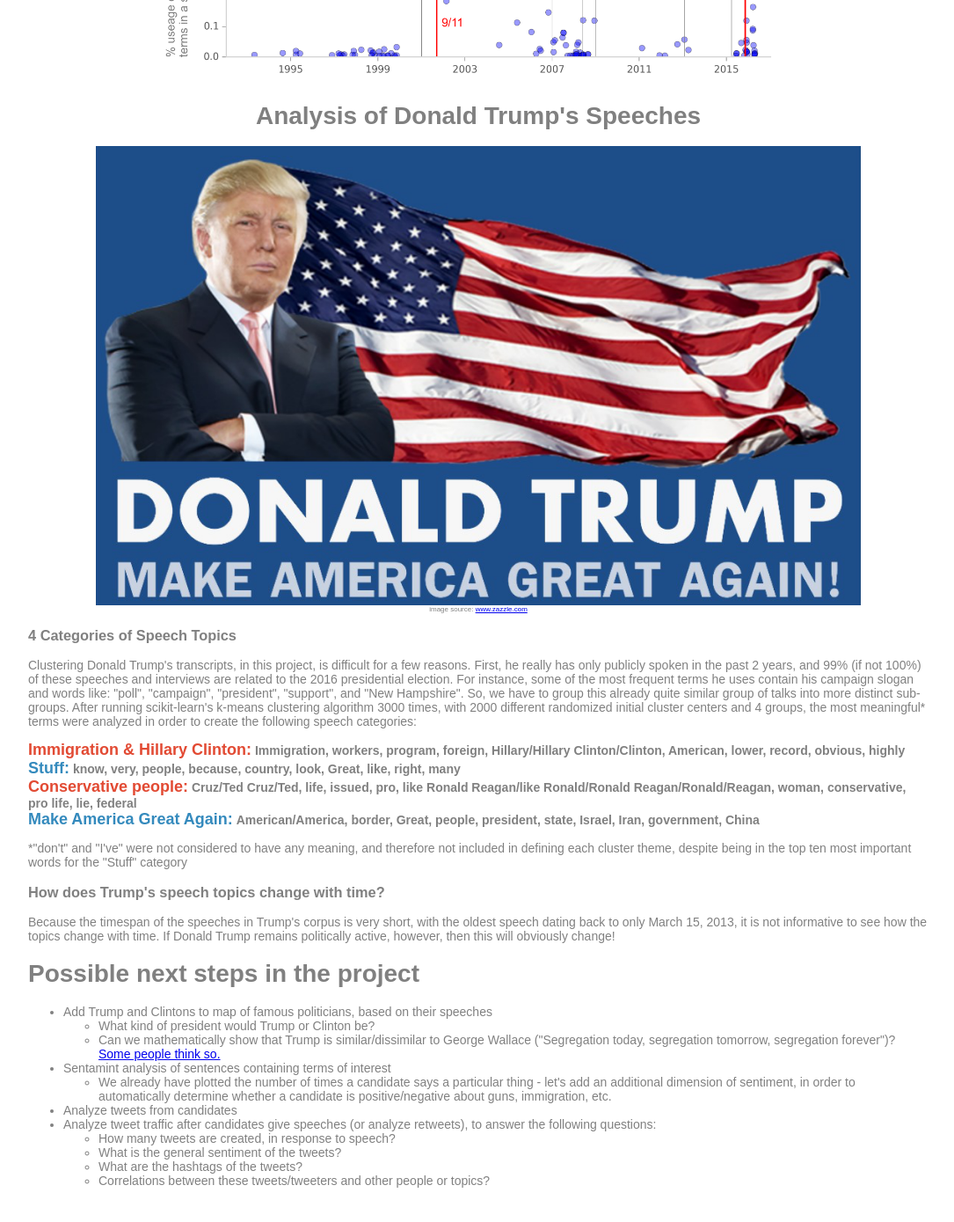
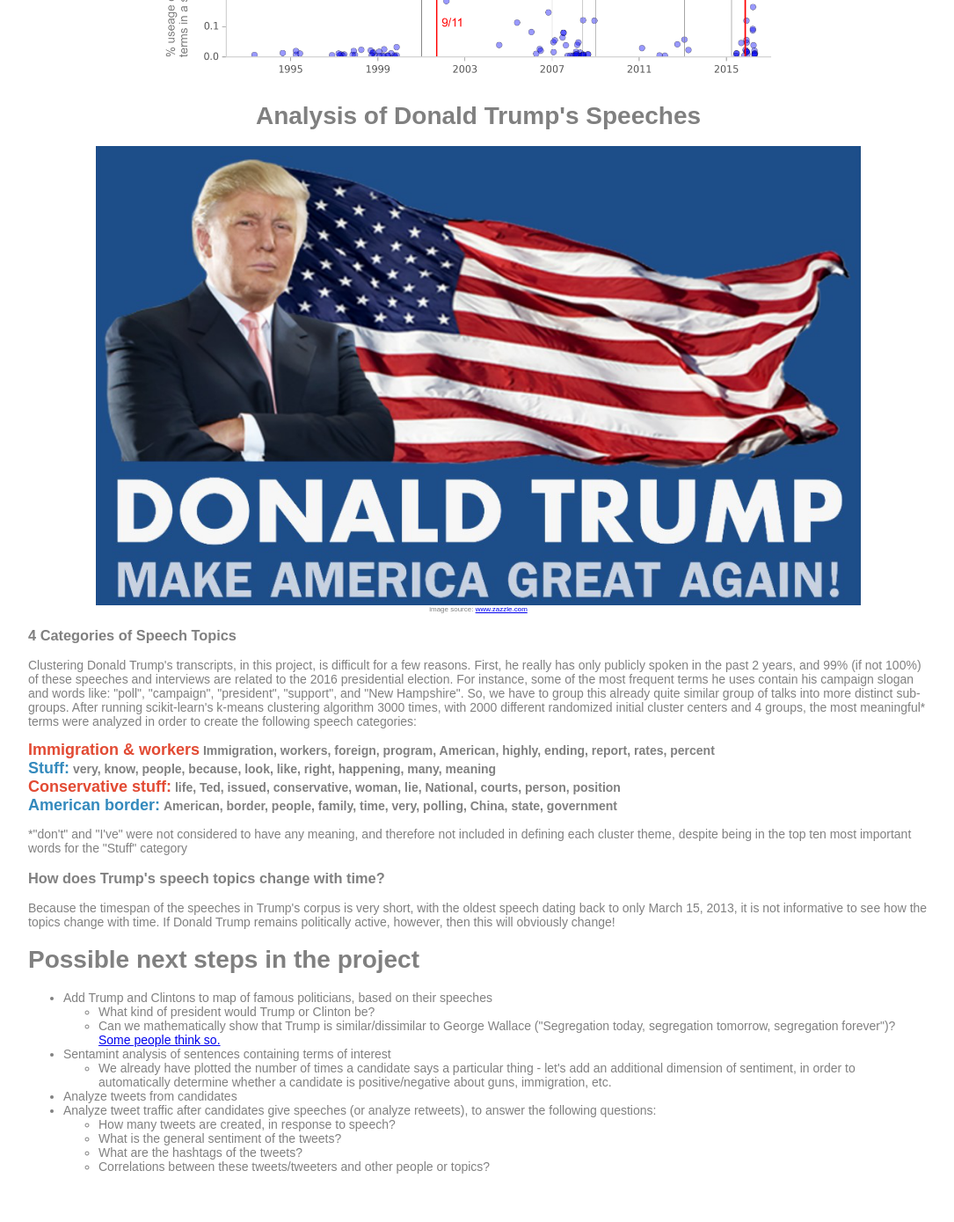
Before and after one commit to firefly454/firefly454.github.io, a Jekyll site: the page incubator/recent_analyses.html, which Jekyll copies as it is, in a window 1280 px wide and 1400 px high, scrolled down 10617 px. Shown: the top 1389 px of the window at 88% size, without its empty margins (96-1181 px from the left). Built offline with Jekyll 4.4.1, drawn with Linux system fonts in a browser that asks for light colours.

Commit message:
Added files via upload

```diff
--- a/incubator/recent_analyses.html
+++ b/incubator/recent_analyses.html
@@ -8,10 +8,7 @@
 		font-size: 14px;
 		color: gray;
 	}
-	#wideimage{
-		width:100%;
-		margin: 0px auto;
-	}
+
 	#red {color: #E24A33;}
 	#blue {color: #348ABD;}
 	#important {font-weight: bold;}
@@ -239,13 +236,13 @@ For example, <span id="blue">Healthcare reform</span> was a very important issue
 
 <p>Clustering Donald Trump's transcripts, in this project, is difficult for a few reasons. First, he really has only publicly spoken in the past 2 years, and 99% (if not 100%) of these speeches and interviews are related to the 2016 presidential election. For instance, some of the most frequent terms he uses contain his campaign slogan and words like: "poll", "campaign", "president", "support", and "New Hampshire". So, we have to group this already quite similar group of talks into more distinct sub-groups. After running scikit-learn's k-means clustering algorithm 3000 times, with 2000 different randomized initial cluster centers and 4 groups, the most meaningful* terms were analyzed in order to create the following speech categories:</p>
 
-<p><span id="bigimportantr">Immigration & Hillary Clinton:</span> <span id="important">Immigration, workers, program, foreign, Hillary/Hillary Clinton/Clinton, American, lower, record, obvious, highly</span><br>
+<p><span id="bigimportantr">Immigration & workers</span> <span id="important">Immigration, workers, foreign, program, American, highly, ending, report, rates, percent</span><br>
 
-<span id="bigimportantb">Stuff:</span> <span id="important">know, very, people, because, country, look, Great, like, right, many</span><br>
+<span id="bigimportantb">Stuff:</span> <span id="important">very, know, people, because, look, like, right, happening, many, meaning</span><br>
 
-<span id="bigimportantr">Conservative people:</span> <span id="important">Cruz/Ted Cruz/Ted, life, issued, pro, like Ronald Reagan/like Ronald/Ronald Reagan/Ronald/Reagan, woman, conservative, pro life, lie, federal</span><br>
+<span id="bigimportantr">Conservative stuff:</span> <span id="important">life, Ted, issued, conservative, woman, lie, National, courts, person, position</span><br>
 
-<span id="bigimportantb">Make America Great Again:</span> <span id="important">American/America, border, Great, people, president, state, Israel, Iran, government, China</span></p>
+<span id="bigimportantb">American border:</span> <span id="important">American, border, people, family, time, very, polling, China, state, government</span></p>
 
 
 <p>*"don't" and "I've" were not considered to have any meaning, and therefore not included in defining each cluster theme, despite being in the top ten most important words for the "Stuff" category</p>
```
